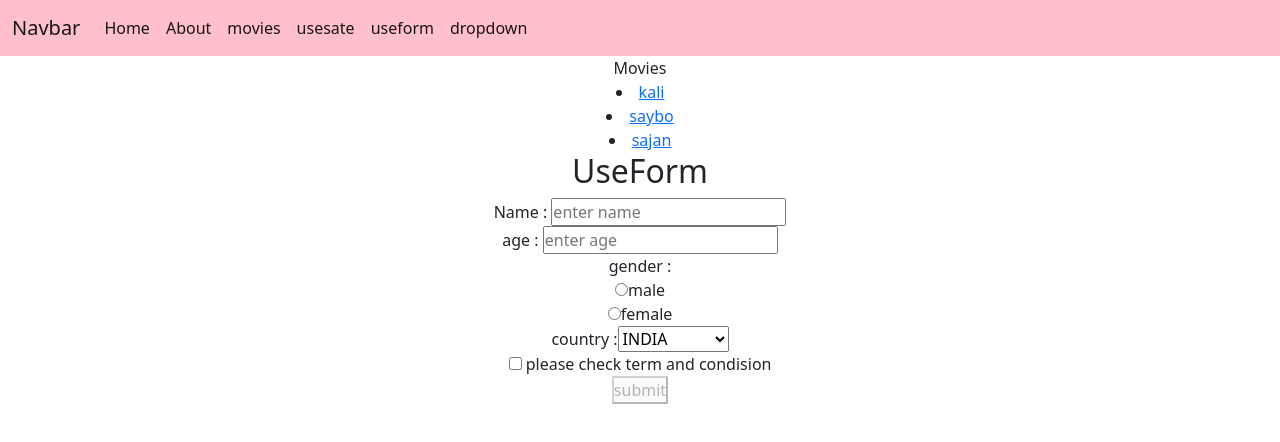
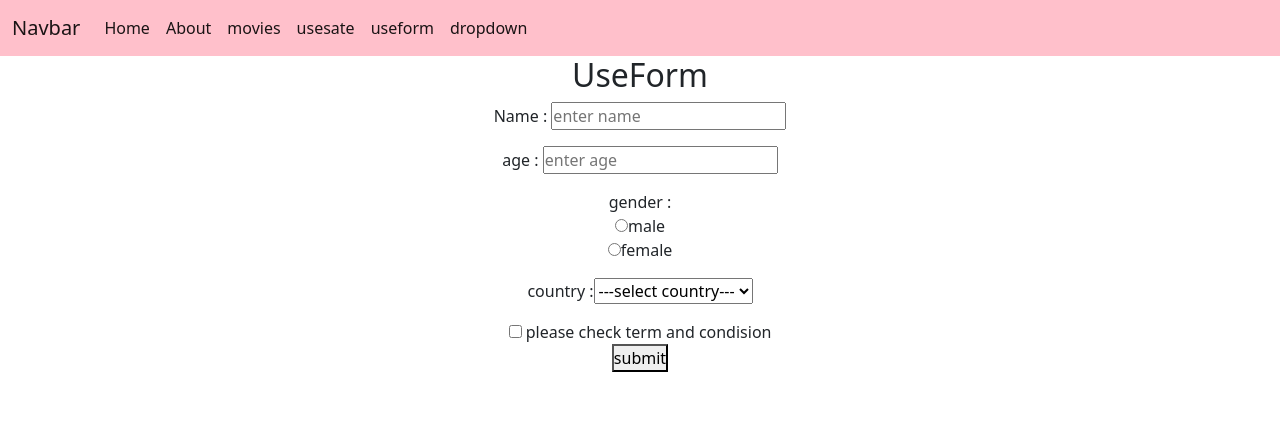
Before and after one commit to Sauravvaghela71/lern_mern_26, a React (Vite) app: page /useform in a window 1280 px wide. Shown: the top 442 px of the page. Built offline with nearby package versions, Linux system fonts and the light colour scheme.

Commit message:
use-Form-validation

```diff
--- a/src/App.jsx
+++ b/src/App.jsx
@@ -25,9 +25,9 @@ function App() {
     <Navbar></Navbar>
     {/* <Map></Map> */}
 
-    { <UserContext.Provider value={user}>
+    {/* { <UserContext.Provider value={user}>
     <Movies />
-    </UserContext.Provider> }
+    </UserContext.Provider> } */}
     <Routes>
       <Route path="/netflixHome" element={<NetflixHome />} />
       <Route path="/netflixAbout" element={<NetflixAbout />} />
--- a/src/component/UseForm.jsx
+++ b/src/component/UseForm.jsx
@@ -2,15 +2,56 @@ import React, { useState } from 'react'
 import { useForm } from 'react-hook-form'
 
 const UseForm = () => {
-    const {register,handleSubmit} = useForm()
+    const {register,handleSubmit, formState:{errors}} = useForm()
     const [userdata, setUserdata] = useState({})
     const [isset, setIsset] = useState(false)
     const [checked,setChecked] = useState(false);
-    const submithandler=(data)=>{
+
+    const validationschema = {
+       namevalidation:{
+        required:{
+          value:true,
+          message:"name is require"
+        }
+        },
+        agevalidation:{
+          required:{
+            value:true,
+            message:"age is require"
+
+          },
+          max:{
+            value:100,
+            message:"age not allow above 100"
+          },
+          min:{
+            value:18,
+            message:"age above 18 "
+          }
+        },
+        gendervalidation:{
+          required:{
+            value:true,
+            message:"plese check the feild"
+          }
+        },
+        countryvalidate:{
+          required:{
+            value:true,
+            message:"please select country"
+          }
+        }
+
+    }
 
 
+
+
+
+    const submithandler=(data)=>{
         console.log(data);
         setUserdata(data);
+        setIsset(true)
     }
 
 
@@ -19,22 +60,37 @@ const UseForm = () => {
 
     <form className="secondary" style={{textAlign:"center"}} onSubmit={handleSubmit(submithandler)}>
         <h2>UseForm</h2>
-       Name : <input type="text" placeholder='enter name'{...register("name")} /> <br/>
-       age : <input type="text" placeholder='enter age' {...register("age")}/> <br/>
-         <label >gender :</label> <br/>
-            <input type="radio" value="male" {...register("gender")}/>male<br/>
-            <input type="radio" value="female"  {...register("gender")}/>female<br/>
+
+       Name : <input type="text" placeholder='enter name'{...register("name", validationschema.namevalidation)} /> <br/>
+              <p style={{color:"red"}}>{errors.name?.message}</p>
+
+
+       age : <input type="text" placeholder='enter age' {...register("age",validationschema.agevalidation)}/> <br/>
+              <p style={{color:"red"}}>{errors.age?.message}</p>
+
+
+       <label >gender :</label> <br/>
+
+            <input type="radio" value="male" {...register("gender",validationschema.gendervalidation)}/>male<br/>
+            <input type="radio" value="female"  {...register("gender",validationschema.gendervalidation)}/>female<br/>
+            <p style={{color:"red"}}>{errors.gender?.message}</p>
 
        <label > country : </label>
-       <select {...register("country")}>
-       <option value="india" {...register("india")}>INDIA</option>
-        <option value="pakistana" {...register("pakistana")}>pakistan</option>
-         <option value="bangladesh" {...register("bangladesh")}>bangladesh</option>
+
+       <select {...register("country",validationschema.countryvalidate)}>
+              <option value="">---select country---</option>
+              <option value="india" {...register("india")}>INDIA</option>
+              <option value="pakistana" {...register("pakistana")}>pakistan</option>
+              <option value="bangladesh" {...register("bangladesh")}>bangladesh</option>
        </select><br/>
+              <p style={{color:"red"}}>{errors.country?.message}</p>
+
 
         <input type="checkbox" onClick={()=>setChecked(!checked)} /> please check term and condision<br/>
 
-       <button type='submit'  disabled={!checked}>submit</button>
+
+        <button type='submit'>submit</button>
+
 
     </form>
 
```
